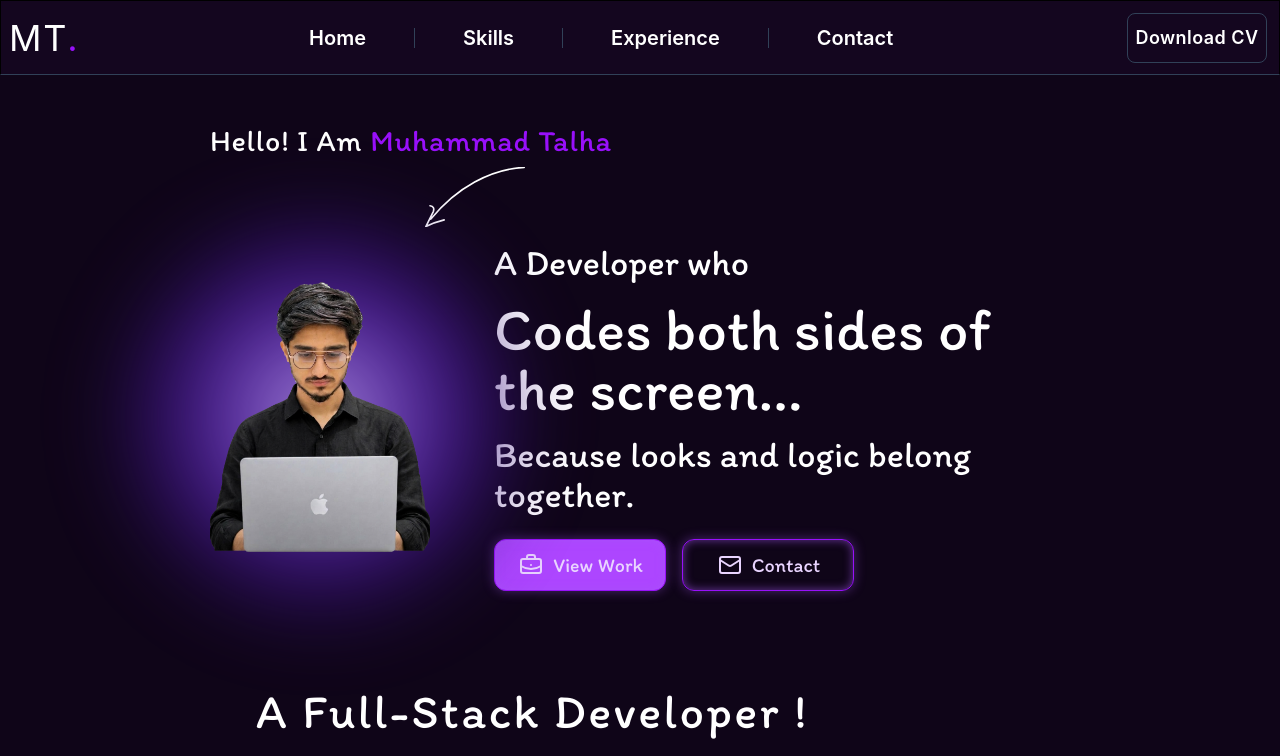
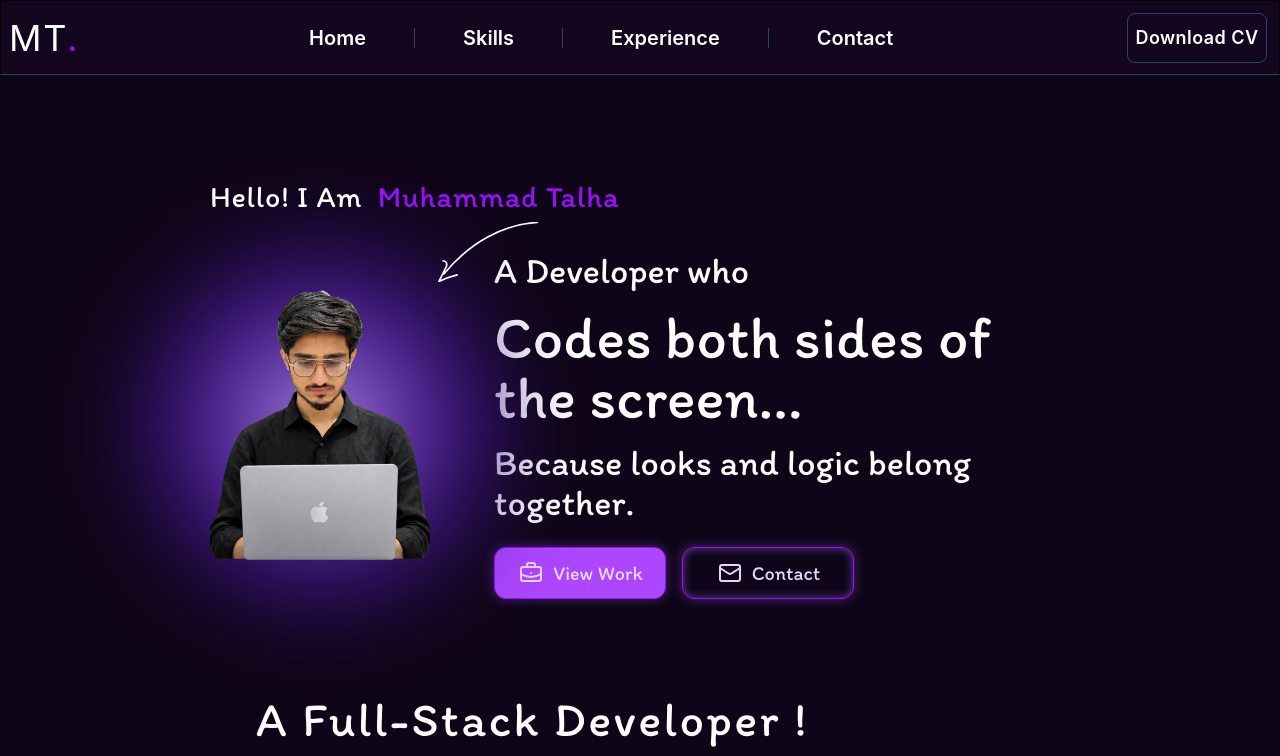
Before and after one commit to talha-zahid1/MyPortFolio, a React (Vite) app: page / in a window 1280 px wide. Shown: the top 756 px of the page. Built offline with nearby package versions, Linux system fonts and the light colour scheme; no server answers.

Commit message:
let's try one more time

```diff
--- a/src/Components/HeroSection.jsx
+++ b/src/Components/HeroSection.jsx
@@ -25,34 +25,25 @@ const HeroSection = () => {
       className="relative overflow-x-clip text-white flex flex-col items-center flex-1 w-full bg-[#0f0518] px-4 md:px-8 py-6 md:py-12"
     >
       <div className="w-full max-w-[860px]">
-        {/* Greeting + Arrow */}
-        <motion.h2
-          initial="hidden"
-          whileInView="show"
-          viewport={{ once: false, amount: 0.2 }}
-          className="font-hero tracking-wide text-sm md:text-3xl flex justify-start"
-        >
-          Hello! I Am <span className="text-purple-600 pl-2">Muhammad Talha</span>
-        </motion.h2>
-
-        <motion.img
-          initial="hidden"
-          whileInView="show"
-          viewport={{ once: false, amount: 0.2 }}
-          className="ml-[80px] md:ml-[215px] mt-1 md:mt-2 h-[25px] w-[45px] md:h-[60px] md:w-[100px]"
-          src={Arrow}
-          alt="Arrow"
-        />
-
         {/* Personal Info */}
-        <div className="flex items-center justify-start gap-6 md:gap-16 mt-2 md:mt-4">
-          {/* Picture */}
+        <div className="flex items-center justify-start gap-6 md:gap-16 pt-14 md:pt-32">
+          {/* Picture + Greeting + Arrow (sab picture ke relative) */}
           <motion.div
             initial="hidden"
             whileInView="show"
             viewport={{ once: false, amount: 0.2 }}
             className="relative shrink-0 h-[120px] w-[100px] md:h-[270px] md:w-[220px]"
           >
+            <h2 className="absolute bottom-full left-0 mb-9 md:mb-[75px] whitespace-nowrap font-hero tracking-wide text-sm md:text-3xl z-20">
+              Hello! I Am <span className="text-purple-600 pl-2">Muhammad Talha</span>
+            </h2>
+
+            <img
+              src={Arrow}
+              alt="Arrow"
+              className="absolute bottom-full left-full ml-1 md:ml-2 mb-1 md:mb-2 h-[25px] w-[45px] md:h-[60px] md:w-[100px] z-20"
+            />
+
             <div className="absolute top-1/2 left-1/2 -translate-x-1/2 -translate-y-1/2 w-[200%] h-[160%] blur-2xl opacity-90 z-0 bg-[radial-gradient(circle,#d9c9f5_0%,#7c4dcc_20%,#3b1280_45%,transparent_70%)]"></div>
             <img src={Picture} className="relative z-10 w-full h-full object-cover" alt="profile" />
           </motion.div>
```
